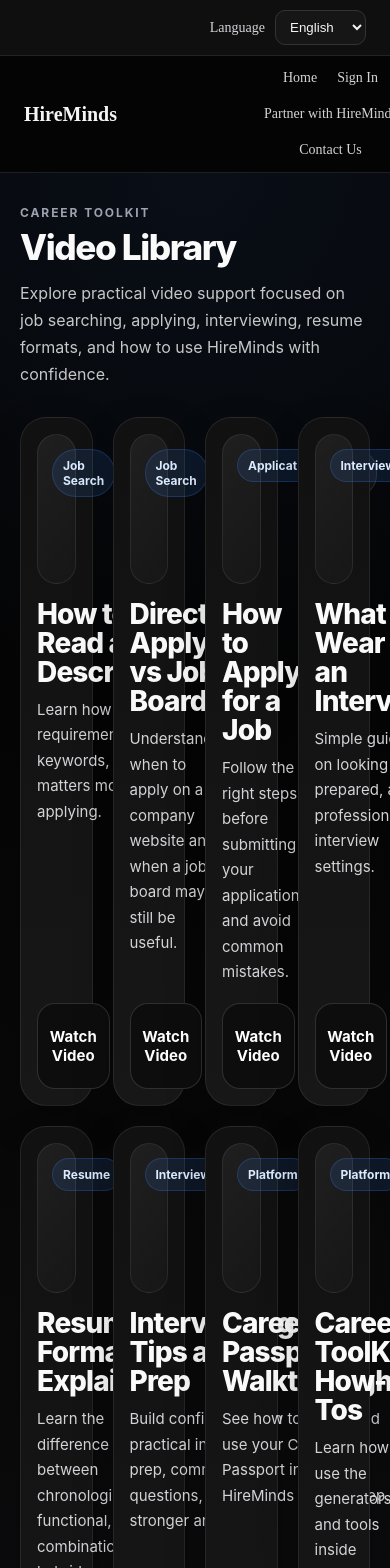
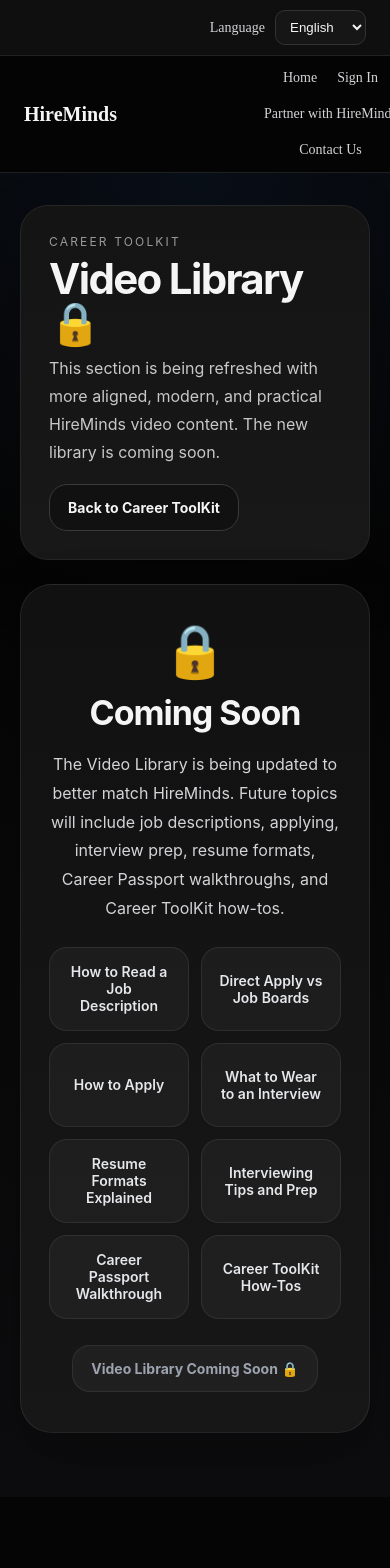
Before and after one commit to UrMizery/hireminds-platform, a Next.js app: page /career-toolkit/community-feed in a window 390 px wide. Shown: the top 1568 px of the page. After the commit the page ends 1497 px from the top, so only its background shows below. Built offline with nearby package versions, Linux system fonts and the light colour scheme; no server answers.

Commit message:
Update page.tsx

```diff
--- a/app/career-toolkit/community-feed/page.tsx
+++ b/app/career-toolkit/community-feed/page.tsx
@@ -1,118 +1,50 @@
 "use client";
 
 import type { CSSProperties } from "react";
-
-type VideoCard = {
-title: string;
-duration: string;
-description: string;
-youtubeUrl: string;
-topic: string;
-};
-
-const youtubeVideoCards: VideoCard[] = [
-{
-title: "How to Read a Job Description",
-duration: "2 min",
-topic: "Job Search",
-description:
-"Learn how to spot requirements, skills, keywords, and what matters most before applying.",
-youtubeUrl: "https://www.youtube.com/watch?v=KoY59gzjnVs",
-},
-{
-title: "Direct Apply vs Job Boards",
-duration: "2 min",
-topic: "Job Search",
-description:
-"Understand when to apply on a company website and when a job board may still be useful.",
-youtubeUrl: "https://www.youtube.com/watch?v=ay2o7yEnq9g",
-},
-{
-title: "How to Apply for a Job",
-duration: "3 min",
-topic: "Applications",
-description:
-"Follow the right steps before submitting your application and avoid common mistakes.",
-youtubeUrl: "https://www.youtube.com/watch?v=A3BZHkRf-34",
-},
-{
-title: "What to Wear to an Interview",
-duration: "1 min",
-topic: "Interview",
-description:
-"Simple guidance on looking clean, prepared, and professional for interview settings.",
-youtubeUrl: "https://www.youtube.com/watch?v=uQMd2rjAoZI",
-},
-{
-title: "Resume Formats Explained",
-duration: "2 min",
-topic: "Resume",
-description:
-"Learn the difference between chronological, functional, combination, and hybrid resumes.",
-youtubeUrl: "https://www.youtube.com/watch?v=M0jocD7bKLI",
-},
-{
-title: "Interviewing Tips and Prep",
-duration: "2 min",
-topic: "Interview",
-description:
-"Build confidence with practical interview prep, common questions, and stronger answers.",
-youtubeUrl: "https://www.youtube.com/watch?v=dExbjul6R7g",
-},
-{
-title: "Career Passport Walkthrough",
-duration: "2 min",
-topic: "Platform",
-description:
-"See how to set up and use your Career Passport inside HireMinds step by step.",
-youtubeUrl: "https://www.youtube.com/watch?v=A3BZHkRf-34",
-},
-{
-title: "Career ToolKit How-Tos",
-duration: "2 min",
-topic: "Platform",
-description:
-"Learn how to use the generators and tools inside HireMinds with more confidence.",
-youtubeUrl: "https://www.youtube.com/watch?v=KoY59gzjnVs",
-},
-];
 
 export default function CommunityFeedPage() {
 return (
 <main style={styles.page}>
 <div style={styles.shell}>
-<section style={styles.headerSection}>
+<section style={styles.heroCard}>
 <p style={styles.kicker}>Career ToolKit</p>
-<h1 style={styles.title}>Video Library</h1>
+<h1 style={styles.title}>Video Library 🔒</h1>
 <p style={styles.subtitle}>
-Explore practical video support focused on job searching, applying,
-interviewing, resume formats, and how to use HireMinds with confidence.
+This section is being refreshed with more aligned, modern, and practical
+HireMinds video content. The new library is coming soon.
 </p>
+
+<div style={styles.heroButtons}>
+<a href="/career-toolkit" style={styles.linkButton}>
+Back to Career ToolKit
+</a>
+</div>
 </section>
 
-<section style={styles.grid}>
-{youtubeVideoCards.map((video) => (
-<article key={`${video.title}-${video.youtubeUrl}`} style={styles.card}>
-<div style={styles.thumbnail}>
-<span style={styles.topicBadge}>{video.topic}</span>
-<span style={styles.durationBadge}>{video.duration}</span>
+<section style={styles.lockCard}>
+<div style={styles.lockIconWrap}>
+<span style={styles.lockIcon}>🔒</span>
 </div>
 
-<div style={styles.cardBody}>
-<h2 style={styles.cardTitle}>{video.title}</h2>
-<p style={styles.cardDescription}>{video.description}</p>
+<h2 style={styles.lockTitle}>Coming Soon</h2>
+<p style={styles.lockText}>
+The Video Library is being updated to better match HireMinds. Future
+topics will include job descriptions, applying, interview prep, resume
+formats, Career Passport walkthroughs, and Career ToolKit how-tos.
+</p>
+
+<div style={styles.topicGrid}>
+<div style={styles.topicPill}>How to Read a Job Description</div>
+<div style={styles.topicPill}>Direct Apply vs Job Boards</div>
+<div style={styles.topicPill}>How to Apply</div>
+<div style={styles.topicPill}>What to Wear to an Interview</div>
+<div style={styles.topicPill}>Resume Formats Explained</div>
+<div style={styles.topicPill}>Interviewing Tips and Prep</div>
+<div style={styles.topicPill}>Career Passport Walkthrough</div>
+<div style={styles.topicPill}>Career ToolKit How-Tos</div>
 </div>
 
-<a
-href={video.youtubeUrl}
-target="_blank"
-rel="noreferrer"
-style={styles.button}
->
-Watch Video
-</a>
-</article>
-))}
+<span style={styles.lockedButton}>Video Library Coming Soon 🔒</span>
 </section>
 </div>
 </main>
@@ -131,123 +63,125 @@ fontFamily:
 },
 shell: {
 width: "100%",
-maxWidth: "1280px",
+maxWidth: "1200px",
 margin: "0 auto",
+display: "grid",
+gap: "24px",
 },
-headerSection: {
-marginBottom: "28px",
+heroCard: {
+background: "linear-gradient(180deg, #141414 0%, #181818 100%)",
+border: "1px solid #262626",
+borderRadius: "28px",
+padding: "28px",
+boxShadow: "0 24px 60px rgba(0,0,0,0.22)",
 },
 kicker: {
-margin: 0,
-marginBottom: "10px",
+margin: "0 0 8px",
+color: "#9a9a9a",
 fontSize: "12px",
-fontWeight: 700,
-letterSpacing: "0.16em",
+letterSpacing: "0.18em",
 textTransform: "uppercase",
-color: "#9ca3af",
 },
 title: {
-margin: 0,
-fontSize: "clamp(2.2rem, 4vw, 3.4rem)",
-fontWeight: 800,
-lineHeight: 1.02,
+margin: "0 0 10px",
+fontSize: "42px",
+fontWeight: 700,
+color: "#f5f5f5",
 letterSpacing: "-0.04em",
-color: "#fafafa",
+lineHeight: 1.04,
 },
 subtitle: {
-marginTop: "14px",
-marginBottom: 0,
-maxWidth: "760px",
-fontSize: "1rem",
-lineHeight: 1.7,
-color: "#c7c7c7",
+margin: 0,
+color: "#c8c8c8",
+fontSize: "16px",
+lineHeight: 1.75,
+maxWidth: "820px",
 },
-grid: {
-display: "grid",
-gridTemplateColumns: "repeat(4, minmax(0, 1fr))",
-gap: "20px",
-alignItems: "stretch",
+heroButtons: {
+display: "flex",
+gap: "12px",
+marginTop: "18px",
+flexWrap: "wrap",
 },
-card: {
-display: "flex",
-flexDirection: "column",
-minHeight: "320px",
-padding: "16px",
-borderRadius: "26px",
-background: "linear-gradient(180deg, #111111 0%, #171717 100%)",
-border: "1px solid rgba(255,255,255,0.08)",
-boxShadow: "0 18px 40px rgba(0,0,0,0.22)",
-},
-thumbnail: {
-minHeight: "120px",
-borderRadius: "20px",
-border: "1px solid rgba(255,255,255,0.08)",
-background:
-"linear-gradient(135deg, rgba(255,255,255,0.06) 0%, rgba(255,255,255,0.02) 100%)",
-padding: "14px",
-display: "flex",
-justifyContent: "space-between",
-alignItems: "flex-start",
-marginBottom: "16px",
-},
-topicBadge: {
+linkButton: {
 display: "inline-flex",
 alignItems: "center",
 justifyContent: "center",
-padding: "8px 10px",
-borderRadius: "999px",
-background: "rgba(59,130,246,0.12)",
-border: "1px solid rgba(59,130,246,0.24)",
-color: "#dbeafe",
-fontSize: "12px",
+textDecoration: "none",
+padding: "14px 18px",
+borderRadius: "18px",
+border: "1px solid #3a3a3a",
+background: "#111111",
+color: "#f5f5f5",
 fontWeight: 700,
+fontSize: "14px",
 },
-durationBadge: {
+lockCard: {
+background: "linear-gradient(180deg, #111111 0%, #171717 100%)",
+border: "1px solid rgba(255,255,255,0.08)",
+borderRadius: "32px",
+padding: "40px 28px",
+boxShadow: "0 24px 60px rgba(0,0,0,0.22)",
+display: "grid",
+gap: "18px",
+textAlign: "center",
+},
+lockIconWrap: {
+display: "flex",
+justifyContent: "center",
+},
+lockIcon: {
+fontSize: "52px",
+lineHeight: 1,
+},
+lockTitle: {
+margin: 0,
+fontSize: "34px",
+lineHeight: 1.08,
+fontWeight: 700,
+color: "#f5f5f5",
+letterSpacing: "-0.03em",
+},
+lockText: {
+margin: "0 auto",
+maxWidth: "820px",
+color: "#d4d4d8",
+fontSize: "16px",
+lineHeight: 1.8,
+},
+topicGrid: {
+display: "grid",
+gridTemplateColumns: "repeat(2, minmax(0, 1fr))",
+gap: "12px",
+marginTop: "6px",
+},
+topicPill: {
+display: "flex",
+alignItems: "center",
+justifyContent: "center",
+minHeight: "58px",
+padding: "12px 16px",
+borderRadius: "18px",
+background: "rgba(255,255,255,0.04)",
+border: "1px solid rgba(255,255,255,0.08)",
+color: "#e5e7eb",
+fontSize: "14px",
+fontWeight: 600,
+textAlign: "center",
+},
+lockedButton: {
 display: "inline-flex",
 alignItems: "center",
 justifyContent: "center",
-padding: "8px 10px",
-borderRadius: "999px",
-background: "rgba(255,255,255,0.05)",
-border: "1px solid rgba(255,255,255,0.1)",
-color: "#d4d4d8",
-fontSize: "12px",
+width: "fit-content",
+justifySelf: "center",
+marginTop: "8px",
+padding: "14px 18px",
+borderRadius: "18px",
+border: "1px solid rgba(255,255,255,0.08)",
+background: "rgba(255,255,255,0.04)",
+color: "#9ca3af",
 fontWeight: 700,
-},
-cardBody: {
-display: "grid",
-gap: "10px",
-marginBottom: "18px",
-},
-cardTitle: {
-margin: 0,
-fontSize: "28px",
-fontWeight: 800,
-lineHeight: 1.04,
-letterSpacing: "-0.03em",
-color: "#fafafa",
-},
-cardDescription: {
-margin: 0,
-fontSize: "15px",
-lineHeight: 1.7,
-color: "#d4d4d8",
-},
-button: {
-display: "inline-flex",
-alignItems: "center",
-justifyContent: "center",
-marginTop: "auto",
-width: "100%",
-minHeight: "56px",
-borderRadius: "18px",
-border: "1px solid rgba(255,255,255,0.14)",
-background: "#0d0d0d",
-color: "#ffffff",
-fontSize: "15px",
-fontWeight: 700,
-textDecoration: "none",
-textAlign: "center",
-padding: "14px 16px",
+fontSize: "14px",
 },
 };
```
